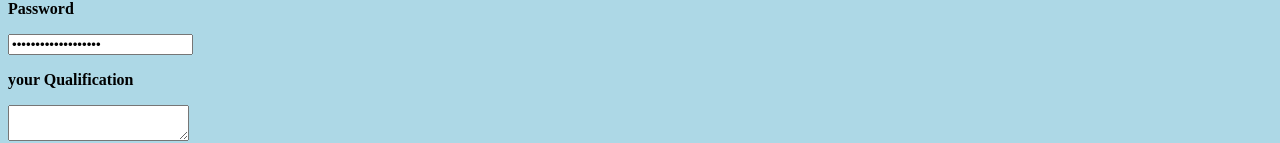
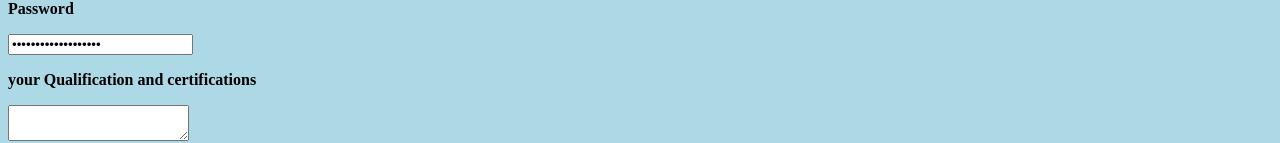
Before and after one commit to tayyeb70/MyWebPage, a plain HTML site: page index.html in a window 1280 px wide. Shown: the part 660-803 px from the top of the page. Drawn offline with Linux system fonts and the light colour scheme.

Commit message:
Update index.html
html file updated

```diff
--- a/index.html
+++ b/index.html
@@ -41,7 +41,7 @@
         <input type="e.mail" value="Enter your e.mail"/>
         <p><b>Password</b></p>
         <input type="password" value="Enter your password"/>
-        <p><b>your Qualification</b></p>
+        <p><b>your Qualification and certifications</b></p>
         <textarea>
 
 
```
